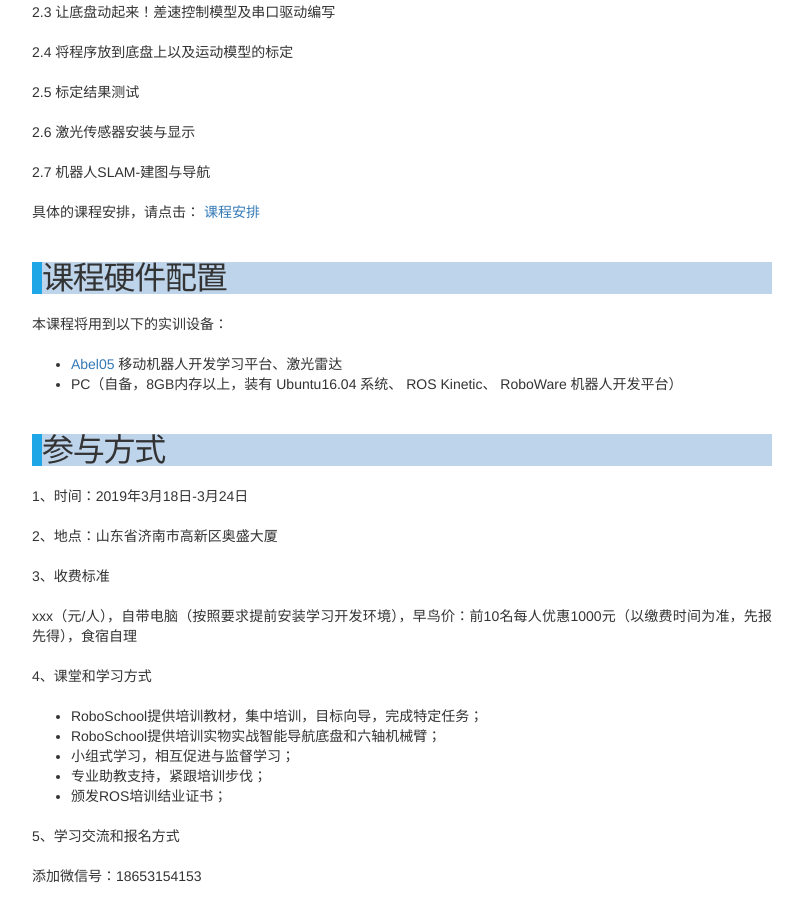
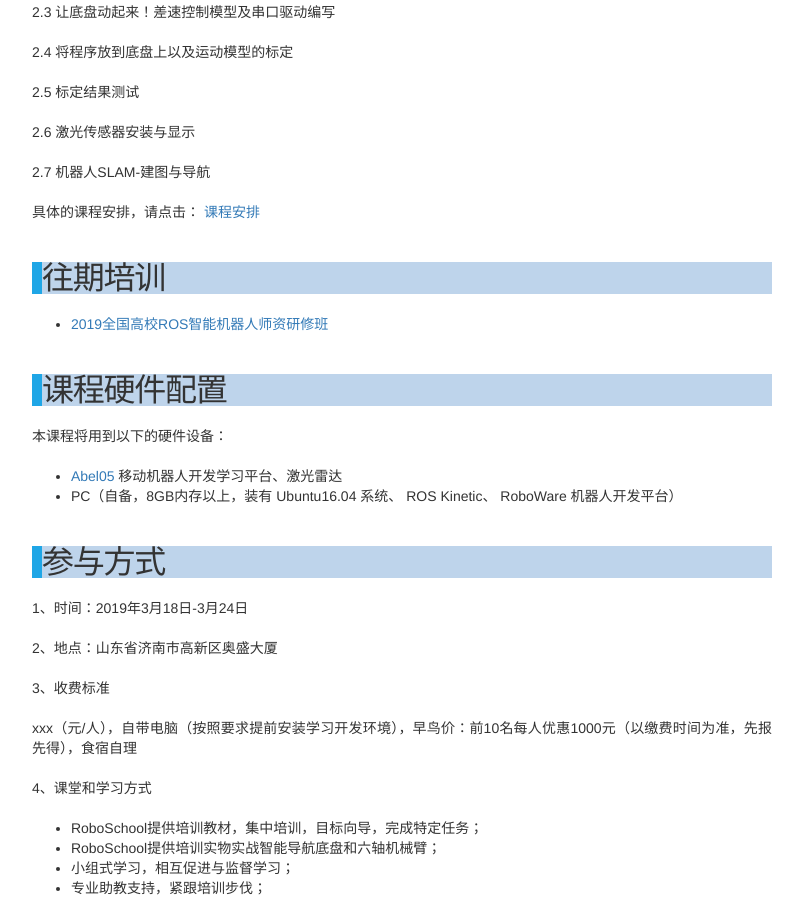
Before and after one commit to TonyRobotics/TonyRobotics.github.io, a Jekyll site: the page built from index.md, in a window 1280 px wide and 900 px high, scrolled down 2207 px. Shown: the whole window, without its empty margins (238-1041 px from the left). Built offline with Jekyll 4.4.1, drawn with Linux system fonts in a browser that asks for light colours; nearby versions of some CDN libraries.

Commit message:
修改index.md

```diff
--- a/index.md
+++ b/index.md
@@ -113,9 +113,14 @@ permalink: /
 
 <a name='contact'></a>
 
+## 往期培训
+
+- [2019全国高校ROS智能机器人师资研修班](https://mp.weixin.qq.com/s?__biz=MzU4NzE2NzI3Mg==&mid=2247484205&idx=2&sn=2520df11df8e1eb25824b26795ef82d0&chksm=fdf1606aca86e97cbe3fbefb06dbf4e657ff410c4e693d2ece9efc4f22a242ae8d2caccc0749&mpshare=1&scene=1&srcid=0219XwK4iftSgIGRUxkZhxPK&pass_ticket=9LXrQGLaUIYttEGwjtDvEmN%2FLOpiKBh%2BIx68%2Ft5eTkLd4syhHL%2FQI4%2B4lEQCDvCG#rd)
+
 ## 课程硬件配置
 
-本课程将用到以下的实训设备：
+本课程将用到以下的硬件设备：
+
 - [Abel05](abel05/) 移动机器人开发学习平台、激光雷达
 - PC（自备，8GB内存以上，装有 Ubuntu16.04 系统、 ROS Kinetic、 RoboWare 机器人开发平台）
 
```
Also changed, not shown: reference.md (+5 -0 lines), Readme.md.
